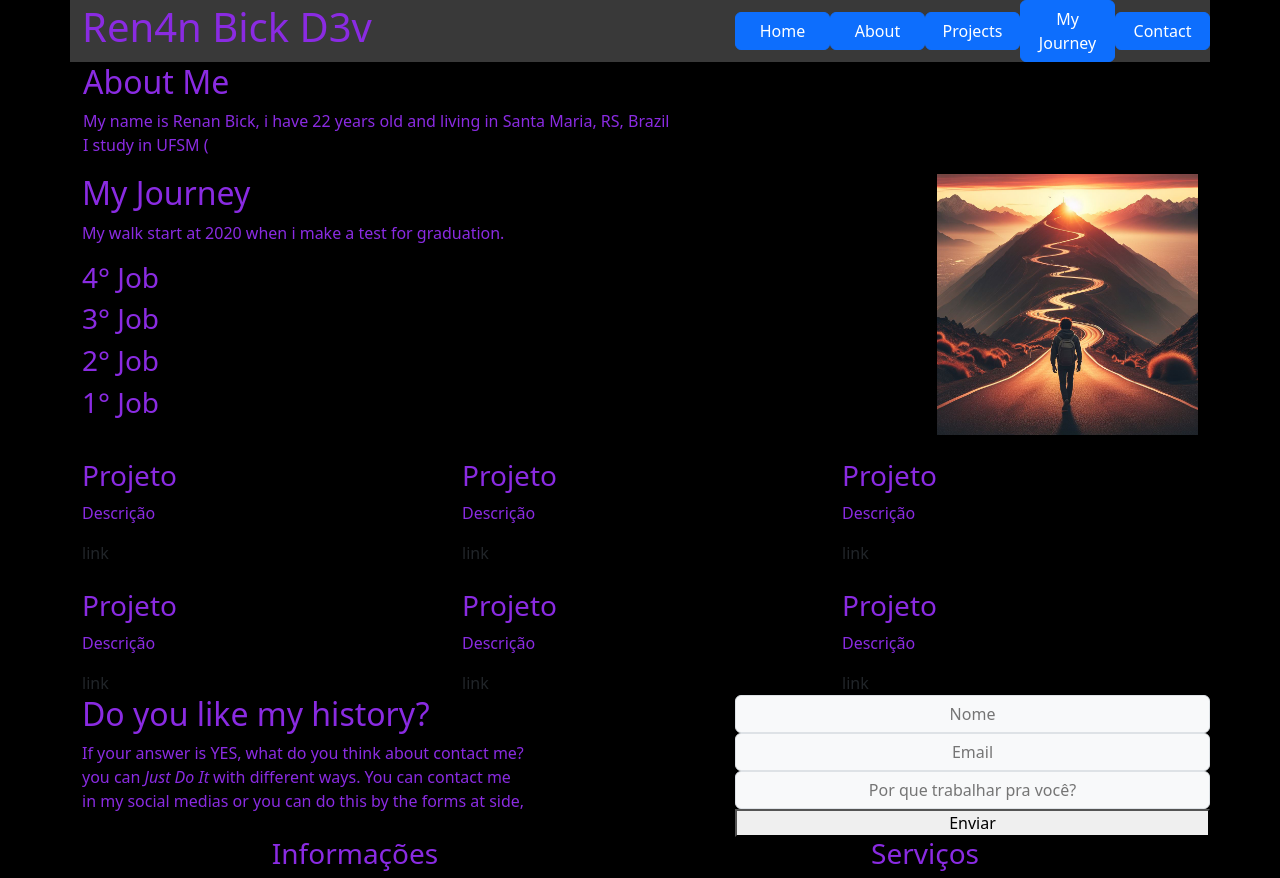
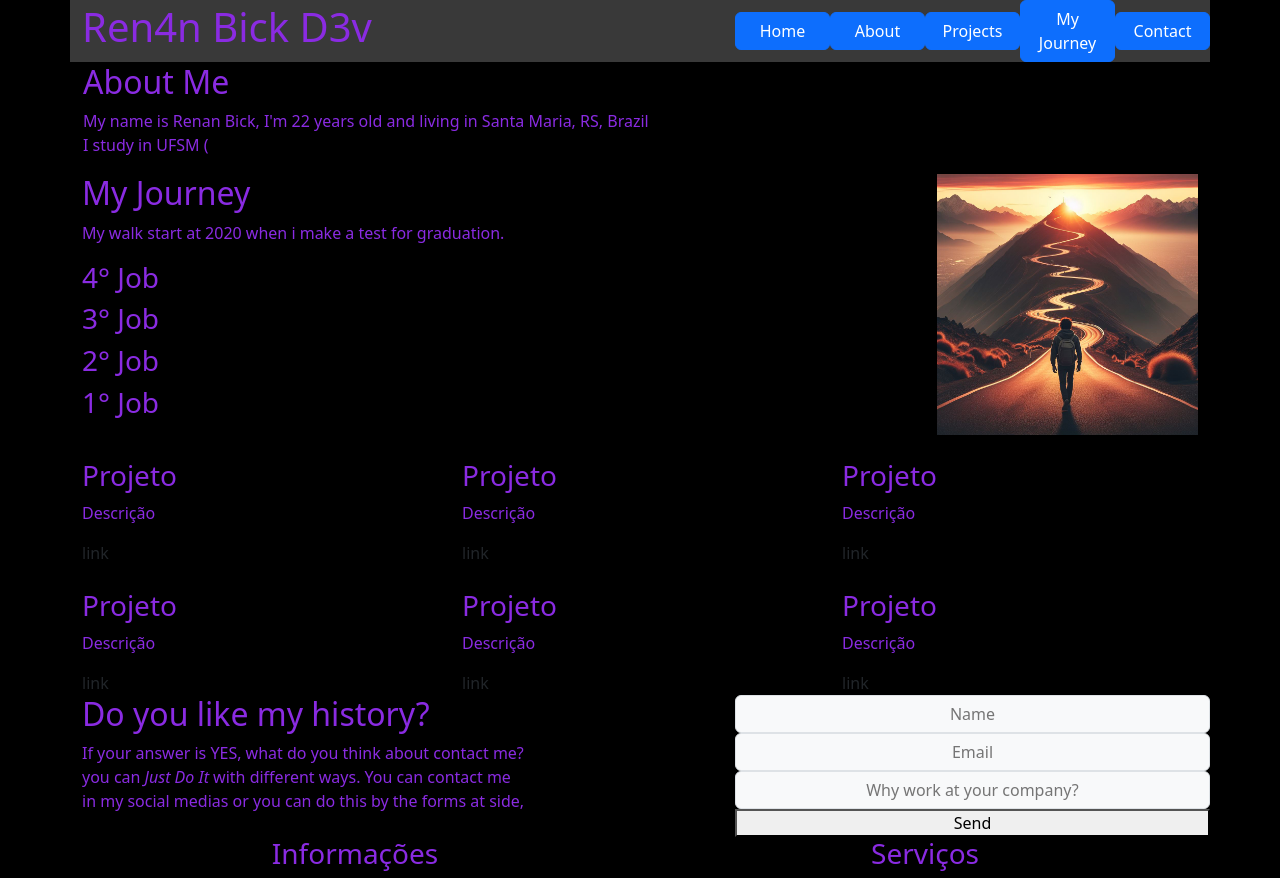
Before and after one commit to postrenan/Portifolio-1.0, an Angular app: page / in a window 1280 px wide. Built offline with nearby package versions, Linux system fonts and the light colour scheme.

Commit message:
Atualizando componentes

```diff
--- a/src/app/main/main.component.html
+++ b/src/app/main/main.component.html
@@ -6,7 +6,7 @@
   <div id="#About" class="container card">
     <div class="">
       <h2>About Me</h2>
-      <p>My name is Renan Bick, i have 22 years old and living in Santa Maria, RS, Brazil<br>
+      <p>My name is Renan Bick, I'm 22 years old and living in Santa Maria, RS, Brazil<br>
         I study in UFSM (</p>
     </div>
 
@@ -81,10 +81,10 @@
       </div>
       <div class="col-5 ">
         <form class="row card-group">
-          <input type="text" placeholder="Nome" class="input-group-text">
+          <input type="text" placeholder="Name" class="input-group-text">
           <input type="email" placeholder="Email"  class="input-group-text">
-          <input type="text" placeholder="Por que trabalhar pra você?"  class="input-group-text">
-          <button type="submit" class="btn-primary">Enviar</button>
+          <input type="text" placeholder="Why work at your company?"  class="input-group-text">
+          <button type="submit" class="btn-primary">Send</button>
         </form>
       </div>
     </div>
```
